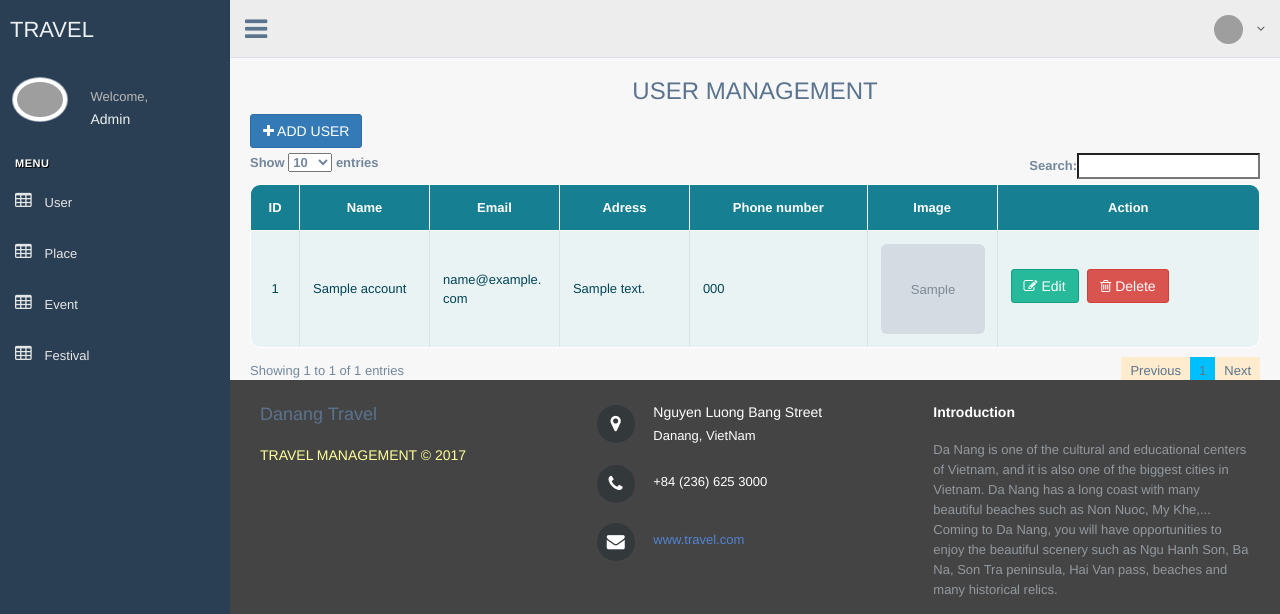
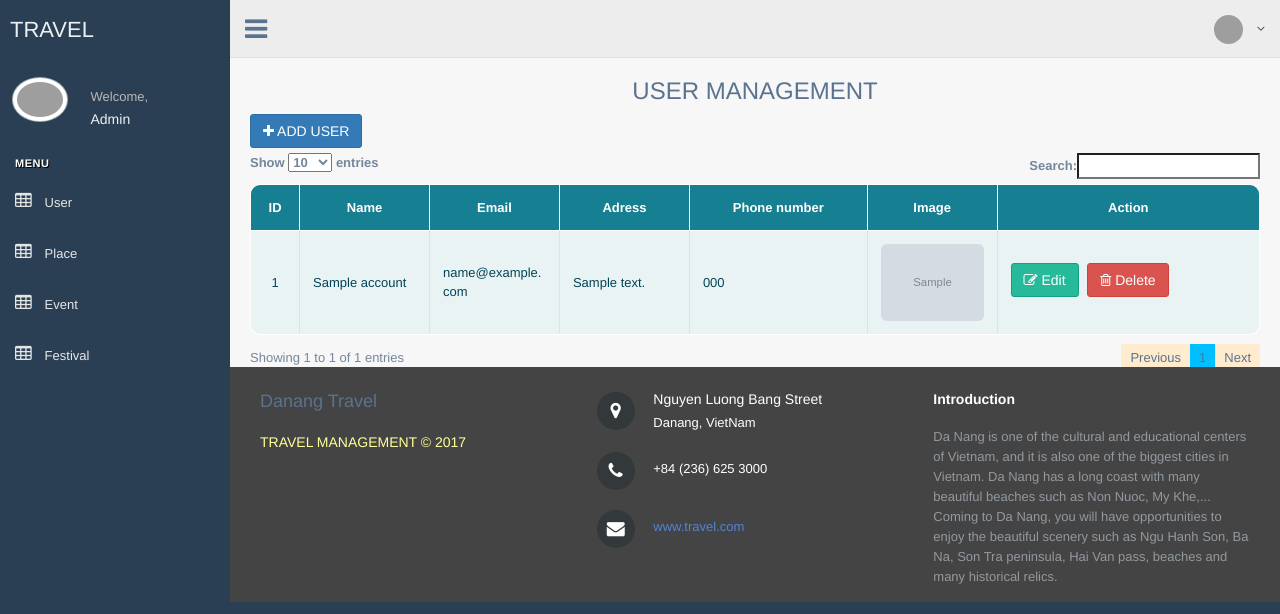
Before and after one commit to lammia/DACNPM, a Laravel app: template Travel/resources/views/user.blade.php in a window 1280 px wide. Shown: the top 614 px of the page. Run offline with Laravel 8, Linux system fonts and the light colour scheme; the template is opened without the code that fills it: most values are stand-ins (such as "Sample title", 1, 10 or a date in 2020); grey boxes marked "Sample" are stand-in pictures; settings files or empty folders that the repository lacks are supplied; some web fonts are replaced; grey boxes are pictures that could not be loaded.

Commit message:
responsibility image

```diff
--- a/Travel/resources/views/event.blade.php
+++ b/Travel/resources/views/event.blade.php
@@ -24,7 +24,7 @@
         <th style="text-align: center">Time end</th>
         <th style="text-align: center">Place</th>
         <th style="text-align: center">Image</th>
-        <th style="text-align: center;">Action</th>
+        <th style="text-align: center; width: 24%;">Action</th>
       </tr>
     </thead>
 
@@ -36,7 +36,7 @@
      <td>{{$item->timeBeginEvent}}</td>
      <td>{{$item->timeEndEvent}}</td>
      <td>{{$item->places->namePlace}}</td>
-     <td><img class="img-rounded" width="104" height="90" src="{{asset('upload/'.$item->img)}}"></td>
+     <td><img class="img-rounded img-responsive" width="104" height="90" src="{{asset('upload/'.$item->img)}}"></td>
      <td>
       <a href="{{url('EditEvent/'.$item->idEvent)}}" class="btn btn-success"><i class="fa fa-edit"></i> Edit</a>
       <a href="{{ url('/DeleteEvent/'.$item->idEvent) }}" class ="btn btn-danger"
--- a/Travel/resources/views/festival.blade.php
+++ b/Travel/resources/views/festival.blade.php
@@ -37,7 +37,7 @@
      <td>{{$item->timeBeginFestival}}</td>
      <td>{{$item->timeEndFestival}}</td>
      <td>{{$item->places->namePlace}}</td>
-     <td><img class="img-rounded" width="104" height="90" src="{{asset('upload/'.$item->img)}}"></td>
+     <td><img class="img-rounded img-responsive" width="104" height="90" src="{{asset('upload/'.$item->img)}}"></td>
      <td>
       <a href="{{url('EditFestival/'.$item->idFestival)}}" class="btn btn-success"><i class="fa fa-edit"></i> Edit</a>
       <a href="{{ url('/DeleteFestival/'.$item->idFestival) }}" class ="btn btn-danger"
--- a/Travel/resources/views/place.blade.php
+++ b/Travel/resources/views/place.blade.php
@@ -39,7 +39,7 @@
      <td>{{$item->type->nameType}}</td>
      <td>{{$item->MoneyToTravel}}</td>
      <td>{{$item->address}}</td>
-     <td><img class="img-rounded" width="104" height="90" src="{{asset('upload/'.$item->img)}}"></td>
+     <td><img class="img-rounded img-responsive" width="104" height="90" src="{{asset('upload/'.$item->img)}}"></td>
      <td>
       <a href="{{url('EditPlace/'.$item->idPlace)}}" class="btn btn-success"><i class="fa fa-edit"></i> Edit</a>
       <a href="{{ url('/DeletePlace/'.$item->idPlace) }}" class ="btn btn-danger"
--- a/Travel/resources/views/user.blade.php
+++ b/Travel/resources/views/user.blade.php
@@ -43,11 +43,11 @@
      <td>{{$item->email}}</td>
      <td>{{$item->address}}</td>
      <td>{{$item->phone}}</td>
-     <td><img class="img-rounded" width="104" height="90" src="{{asset('upload/'.$item->img)}}"></td>
+     <td><img class="img-rounded img-responsive" width="104" height="90" src="{{asset('upload/'.$item->img)}}"></td>
      <td>
-        <a href="{{url('EditUser/'.$item->idAccount)}}" class="btn btn-success"><i class="fa fa-edit"></i> Edit</a>
+        <a href="{{url('EditUser/'.$item->idAccount)}}" class="btn btn-success btn-responsive"><i class="fa fa-edit"></i> Edit</a>
 
-        <a href="{{ url('/DeleteUser/'.$item->idAccount) }}" class ="btn btn-danger"
+        <a href="{{ url('/DeleteUser/'.$item->idAccount) }}" class ="btn btn-danger btn-responsive"
             onclick="return confirmAction()" ><i class="fa fa-trash-o"></i> Delete
         </a>
      </td>
```
